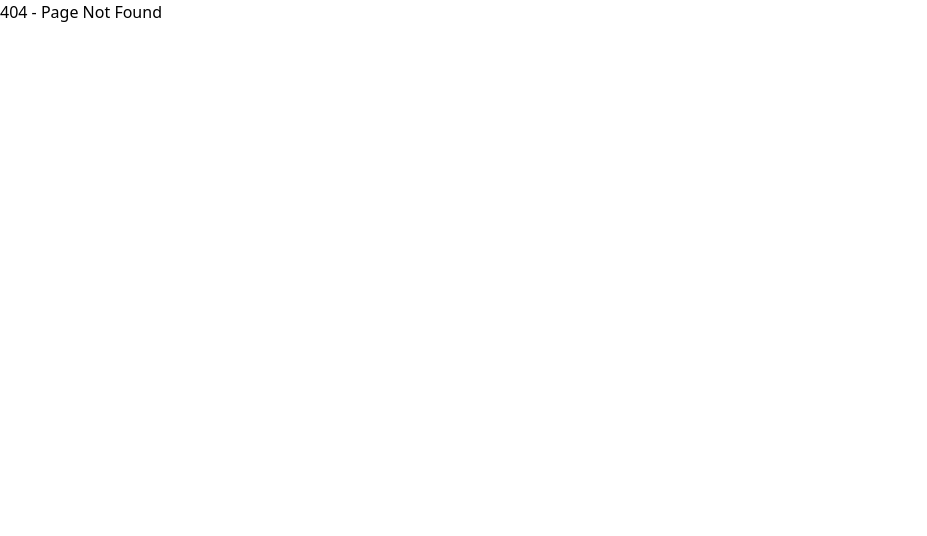
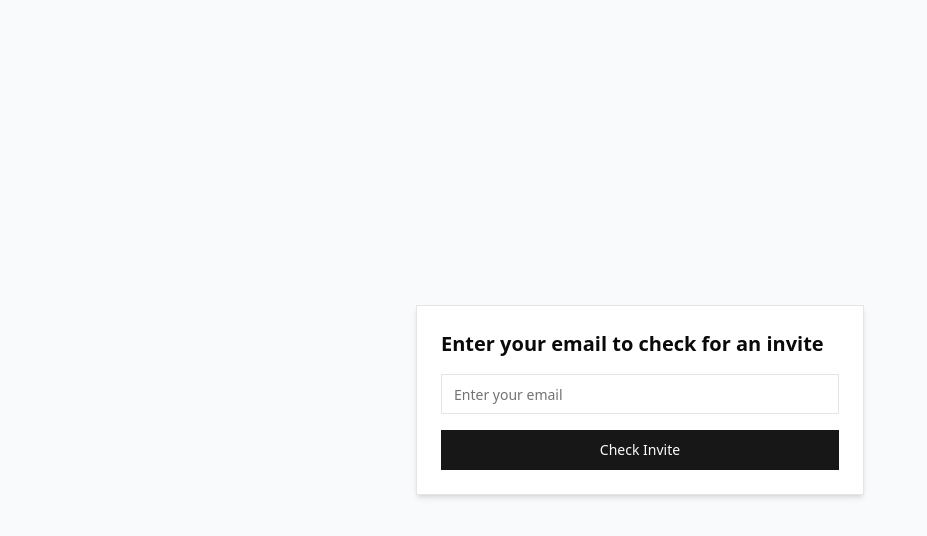
Before and after one commit to saadkhaleeq610/pursuit, a React (Vite) app in the folder client/: page /join-staff in a window 1280 px wide. Before the commit this address had no page. Shown: the top 536 px of the page, without its empty margins (0-927 px from the left). Built offline with nearby package versions, Linux system fonts and the light colour scheme.

Commit message:
Added: Check Invite button and its page along with join staff page

```diff
--- a/client/src/main.tsx
+++ b/client/src/main.tsx
@@ -9,6 +9,7 @@ import SignupPage from "./pages/Signup";
 import LandingPage from "./pages/LandingPage";
 import {ProtectedRoute}  from "./ProtectedRoute";
 import { useAuthStore } from "./store/useAuthStore";
+import JoinRestaurant from "./pages/JoinStaff";
 // import setupAxiosInterceptors from "./axiosInterceptor";
 
 // setupAxiosInterceptors();
@@ -43,6 +44,14 @@ ReactDOM.createRoot(document.getElementById("root")!).render(
           }
         />
         <Route
+          path="/join-staff"
+          element={
+            <PublicRoute>
+              <JoinRestaurant />
+            </PublicRoute>
+          }
+        />
+        <Route
           path="/register-restaurant"
           element={
             <PublicRoute>
--- /dev/null
+++ b/client/src/pages/JoinStaff.tsx
@@ -0,0 +1,75 @@
+import { useState } from "react";
+import { useNavigate } from "react-router";
+import { Button } from "@/components/ui/button";
+import { Input } from "@/components/ui/input";
+import { Card, CardContent } from "@/components/ui/card";
+
+export default function JoinRestaurant() {
+  const [email, setEmail] = useState("");
+  const [invite, setInvite] = useState(null);
+  const [name, setName] = useState("");
+  const [password, setPassword] = useState("");
+  const navigate = useNavigate();
+
+  const checkInvite = async () => {
+    try {
+      const response = await fetch("/check-invite", {
+        method: "POST",
+        headers: { "Content-Type": "application/json" },
+        body: JSON.stringify({ email }),
+      });
+      const data = await response.json();
+      if (response.ok && data.email) {
+        setInvite(data);
+      }
+    } catch (error) {
+      console.error("Error checking invite:", error);
+    }
+  };
+
+  const joinStaff = async () => {
+    try {
+      const response = await fetch("/join-staff", {
+        method: "POST",
+        headers: { "Content-Type": "application/json" },
+        body: JSON.stringify({ email, name, password, role_id: invite.role_id, restaurant_id: invite.restaurant_id }),
+      });
+      const data = await response.json();
+      if (response.ok && data.access_token) {
+        navigate("/dashboard");
+      }
+    } catch (error) {
+      console.error("Error joining staff:", error);
+    }
+  };
+
+  return (
+    <div className="flex flex-col min-h-screen items-center justify-center bg-gray-50 p-6">
+      <Card className="w-full max-w-md shadow-md">
+        <CardContent className="p-6">
+          {!invite ? (
+            <>
+              <h2 className="text-xl font-bold mb-4">Enter your email to check for an invite</h2>
+              <Input
+                type="email"
+                placeholder="Enter your email"
+                value={email}
+                onChange={(e) => setEmail(e.target.value)}
+                className="mb-4"
+              />
+              <Button onClick={checkInvite} className="w-full">Check Invite</Button>
+            </>
+          ) : (
+            <>
+              <h2 className="text-xl font-bold mb-4">You've been invited to join a restaurant</h2>
+              <Input type="text" placeholder="Your Name" value={name} onChange={(e) => setName(e.target.value)} className="mb-4" />
+              <Input type="email" value={email} disabled className="mb-4 bg-gray-200" />
+              <Input type="password" placeholder="Set Password" value={password} onChange={(e) => setPassword(e.target.value)} className="mb-4" />
+              <Button onClick={joinStaff} className="w-full">Join Restaurant</Button>
+            </>
+          )}
+        </CardContent>
+      </Card>
+    </div>
+  );
+}
--- a/client/src/pages/LandingPage.tsx
+++ b/client/src/pages/LandingPage.tsx
@@ -56,6 +56,11 @@ export default function LandingPage() {
           <Button variant="ghost" className="text-[#011200]">
             Pricing
           </Button>
+          <Link to="/join-staff">
+            <Button variant="ghost" className="text-[#011200]">
+              Join a Restaurant Staff
+            </Button>
+          </Link>
           <Link to="/login">
             <Button variant="ghost" className="text-[#011200]">
               Login
--- a/client/src/pages/RestaurantRegistrationPage.tsx
+++ b/client/src/pages/RestaurantRegistrationPage.tsx
@@ -1,4 +1,5 @@
-import { useState } from "react";
+import { useEffect, useState } from "react";
+import { useNavigate } from "react-router";
 import { Card, CardContent, CardHeader, CardTitle } from "@/components/ui/card";
 import { Input } from "@/components/ui/input";
 import { Button } from "@/components/ui/button";
@@ -6,8 +7,18 @@ import { Label } from "@/components/ui/label";
 import axios from "axios";
 
 export default function RegisterRestaurantPage() {
-  type FormDataType = {name: string, address: string, phone: string}
+  type FormDataType = { name: string; address: string; phone: string };
   const [formData, setFormData] = useState<FormDataType>({ name: "", address: "", phone: "" });
+  const navigate = useNavigate();
+
+  useEffect(() => {
+    const accessToken = localStorage.getItem("accessToken");
+    const hasRefreshToken = document.cookie.includes("refreshToken");
+
+    if (!accessToken && !hasRefreshToken) {
+      navigate("/signup");
+    }
+  }, [navigate]);
 
   const handleChange = (e: React.ChangeEvent<HTMLInputElement>) => {
     setFormData({ ...formData, [e.target.name]: e.target.value });
@@ -17,14 +28,10 @@ export default function RegisterRestaurantPage() {
     e.preventDefault();
     console.log("Restaurant Registration Data:", formData);
     try {
-      const response = await axios.post("http://localhost:8080/restaurants", {
-        name: formData.name,
-        address: formData.address,
-        phone: formData.phone,
-      });
+      const response = await axios.post("http://localhost:8080/restaurants", formData);
       console.log("Registration Successful: ", response.data);
     } catch (error) {
-      console.log("Error registring the restaurant: ", error);
+      console.log("Error registering the restaurant: ", error);
     }
   };
 
--- a/client/src/pages/Signup.tsx
+++ b/client/src/pages/Signup.tsx
@@ -1,4 +1,5 @@
 import { useState } from "react";
+import { useNavigate } from "react-router";
 import { Card, CardContent, CardHeader, CardTitle } from "@/components/ui/card";
 import { Input } from "@/components/ui/input";
 import { Button } from "@/components/ui/button";
@@ -6,8 +7,10 @@ import { Label } from "@/components/ui/label";
 import axios from "axios";
 
 export default function SignupPage() {
-  type FormDataType = { name: string, email: string, password: string };
+  type FormDataType = { name: string; email: string; password: string };
   const [formData, setFormData] = useState<FormDataType>({ name: "", email: "", password: "" });
+  const [error, setError] = useState<string>("");
+  const navigate = useNavigate();
 
   const handleChange = (e: React.ChangeEvent<HTMLInputElement>) => {
     setFormData({ ...formData, [e.target.name]: e.target.value });
@@ -15,7 +18,12 @@ export default function SignupPage() {
 
   const handleSubmit = async (e: React.FormEvent<HTMLFormElement>) => {
     e.preventDefault();
-    console.log("Signup Data:", formData);
+    setError("");
+
+    if (!formData.name || !formData.email || !formData.password) {
+      setError("All fields are required.");
+      return;
+    }
 
     try {
       const response = await axios.post("http://localhost:8080/signup", {
@@ -25,11 +33,11 @@ export default function SignupPage() {
         role_id: 1,
       });
 
-      console.log("Signup successful:", response.data);
-      // Handle successful signup (e.g., redirect to login page)
-    } catch (error) {
-      console.error("Signup error:", error);
-      // Handle error (e.g., show error message to the user)
+      if (response.status === 201) {
+        navigate("/register-restaurant");
+      }
+    } catch (error: any) {
+      setError(error.response?.data?.message || "Signup failed. Please try again.");
     }
   };
 
@@ -40,6 +48,7 @@ export default function SignupPage() {
           <CardTitle className="text-center text-xl font-semibold">Sign Up</CardTitle>
         </CardHeader>
         <CardContent>
+          {error && <p className="text-red-500 text-center">{error}</p>}
           <form onSubmit={handleSubmit} className="space-y-4">
             <div>
               <Label htmlFor="name">Name</Label>
```
